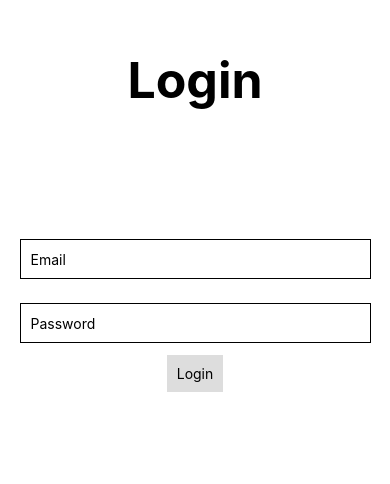
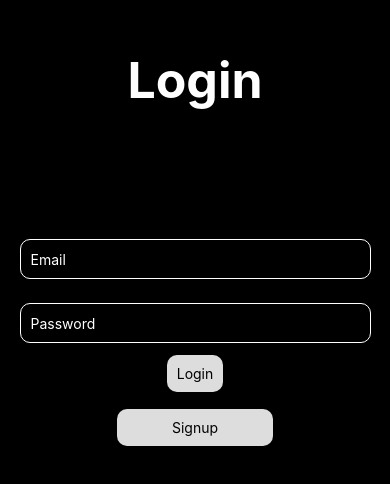
Before and after one commit to Zrrkrr/VisualizeInterior, a React Native app: screen /SignUp in a window 390 px wide. Shown: the part 106-590 px from the top of the page. Built offline with nearby package versions, Linux system fonts and the light colour scheme.

Commit message:
changes on ayush's laptop

```diff
--- a/App.js
+++ b/App.js
@@ -1,61 +1,15 @@
-import { StatusBar } from "expo-status-bar";
-import { StyleSheet, Text, View, TextInput, Button, TouchableOpacity } from "react-native";
+import { View, Text,StyleSheet } from 'react-native'
+import React from 'react'
+import Login from './screen/Login'
 
 export default function App() {
   return (
     <View style={styles.container}>
-      <View style={styles.titleCont}>
-        <Text style={styles.title}>Login</Text>
-      </View>
-      <View style={styles.inputCont}>
-        <TextInput style={styles.input} placeholder="Email" />
-        <TextInput
-          style={styles.input}
-          placeholder="Password"
-          keyboardType="numeric"
-        />
-      </View>
-      <View>
-      <TouchableOpacity style={styles.button}>
-        <Text>Login</Text>
-      </TouchableOpacity>
-      </View>
+      <Login/>
     </View>
-  );
+  )
 }
-
 const styles = StyleSheet.create({
   container: {
     flex: 1,
-    backgroundColor: "#fff",
-    alignItems: "center",
-    justifyContent: "flex-start",
-  },
-  titleCont: {
-    // backgroundColor: "#000",
-    marginTop: "40%",
-  },
-  title: {
-    fontSize: 50,
-    fontWeight: "bold",
-  },
-  inputCont: {
-    // backgroundColor: "#000",
-    width: "100%",
-    // marginBottom: "100%",
-    alignItems: "center",
-    marginTop: "30%",
-  },
-  input: {
-    height: 40,
-    width: "90%",
-    margin: 12,
-    borderWidth: 1,
-    padding: 10,
-  },
-  button: {
-    alignItems: 'center',
-    backgroundColor: '#DDDDDD',
-    padding: 10,
-  },
-});
+  },})
--- /dev/null
+++ b/screen/Login.js
@@ -0,0 +1,95 @@
+import { StyleSheet, Text, View, TextInput, Button, TouchableOpacity } from "react-native";
+import React from 'react'
+
+const Login = () => {
+    return (
+        <View style={styles.container}>
+            <View style={styles.titleCont}>
+                <Text style={styles.title}>Login</Text>
+            </View>
+            <View style={styles.inputCont}>
+                <TextInput style={styles.input} placeholder="Email" placeholderTextColor={"#fff"} />
+                <TextInput
+                    style={styles.input}
+                    placeholder="Password"
+                    placeholderTextColor={"#fff"}
+                    keyboardType="numeric"
+                />
+            </View>
+            <View>
+                <TouchableOpacity style={styles.button}>
+                    <Text>Login</Text>
+                </TouchableOpacity>
+            </View>
+            <View>
+                <TouchableOpacity styles={styles.dontAccount}>
+                    <Text>Don't have an account?</Text>
+                </TouchableOpacity>
+                <View>
+                    <TouchableOpacity style={styles.signup}>
+                        <Text>Signup</Text>
+                    </TouchableOpacity>
+                </View>
+            </View>
+        </View>
+    );
+}
+
+export default Login
+
+const styles = StyleSheet.create({
+    container: {
+        flex: 1,
+        backgroundColor: "#000",
+        alignItems: "center",
+        justifyContent: "flex-start",
+    },
+    titleCont: {
+        // backgroundColor: "#000",
+        marginTop: "40%",
+    },
+    title: {
+        fontSize: 50,
+        fontWeight: "bold",
+        color: "#FFF"
+    },
+    inputCont: {
+        // backgroundColor: "#000",
+        width: "100%",
+        // marginBottom: "100%",
+        alignItems: "center",
+        marginTop: "30%",
+        color: "#fff",
+
+    },
+    input: {
+        height: 40,
+        width: "90%",
+        margin: 12,
+        borderWidth: 1,
+        padding: 10,
+        borderColor: "#fff",
+        borderRadius: 10,
+        color: "#fff",
+    },
+    button: {
+        alignItems: 'center',
+        backgroundColor: '#DDDDDD',
+        padding: 10,
+        borderRadius: 10,
+    },
+    dontAccount: {
+        color: "#fff",
+        marginTop: "10%",
+        backgroundColor: "#000",
+    },
+    signup: {
+        // color: "#fff",
+        // marginTop: "5%",
+        // backgroundColor: "#fff",
+        alignItems: 'center',
+        backgroundColor: '#DDDDDD',
+        padding: 10,
+        borderRadius: 10,
+    },
+});
```
Also changed, not shown: screen/Signup.js (added, +14 -0 lines).
